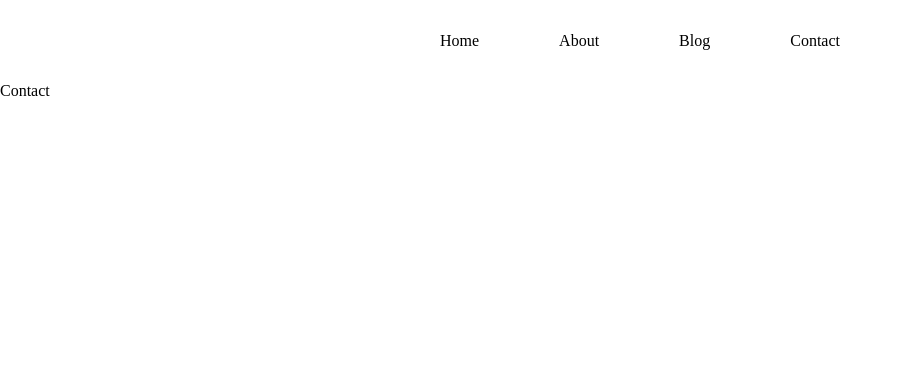
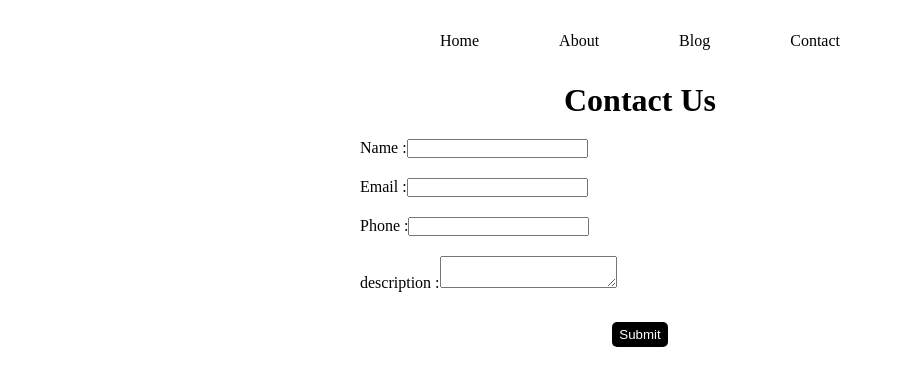
Before and after one commit to GaurangGhadiya/nextjs-blog, a Next.js app: page /contact in a window 1280 px wide. Shown: the top 386 px of the page, without its empty margins (0-903 px from the left). Built offline with nearby package versions, Linux system fonts and the light colour scheme.

Commit message:
first commit

```diff
--- /dev/null
+++ b/src/pages/api/contact.js
@@ -0,0 +1,8 @@
+import fs from "fs";
+
+export default async function handler(req, res) {
+    let files = await fs.promises.readdir("ContactData")
+    let addFile = await fs.promises.writeFile(`ContactData/${files.length+1}.json`,JSON.stringify(req.body))
+
+  res.status(200).json({ response: "Form Submitted Sucessfull!!" });
+}
--- a/src/pages/contact.js
+++ b/src/pages/contact.js
@@ -1,7 +1,25 @@
 import Head from 'next/head'
-import React from 'react'
+import React, { useState } from 'react'
+import styles from "@/styles/Home.module.css";
+import axios from 'axios';
 
 const Contact = () => {
+  const [data, setData] = useState({})
+
+  const onChange = (e) => {
+    const {name, value} = e.target
+    setData({...data, [name] : value})
+  }
+
+  const handleSubmit = (e) => {
+    e.preventDefault()
+    axios.post("http://localhost:7000/api/contact",data).then(res => {
+      setData({...data, name : "", email : "",phone : "",desc: ""})
+      alert("Submitted Sucessfull!!")
+    }).catch(err => {
+      alert("Something went wrong!!")
+    })
+  }
   return (
     <>
     <Head>
@@ -10,7 +28,32 @@ const Contact = () => {
         <meta name="viewport" content="width=device-width, initial-scale=1" />
         <link rel="icon" href="/favicon.ico" />
       </Head>
-      <div>Contact</div>
+      <main className="main">
+        <h1 className="text-center">Contact Us</h1>
+        <section className={styles.mt2}>
+          <form onSubmit={handleSubmit}>
+            <div className={styles.mt2}>
+            <label htmlFor='name'>Name :</label>
+            <input type="text" name="name" id="name" onChange={onChange} value={data?.name}/>
+            </div>
+           <div className={styles.mt2}>
+           <label htmlFor='email'>Email :</label>
+            <input type="email" id="email" name="email" onChange={onChange} value={data?.email}/>
+           </div>
+           <div className={styles.mt2}>
+           <label htmlFor='phone'>Phone :</label>
+            <input type="number" id="phone" name="phone" onChange={onChange} value={data?.phone}/>
+           </div>
+           <div className={styles.mt2}>
+           <label htmlFor='desc'>description :</label>
+            <textarea name="desc" id="desc" onChange={onChange} value={data?.desc}/>
+           </div>
+           <div className={`text-center ${styles.mt2}`}>
+            <button className={styles.readMore}>Submit</button>
+           </div>
+          </form>
+        </section>
+      </main>
     </>
   )
 }
```
